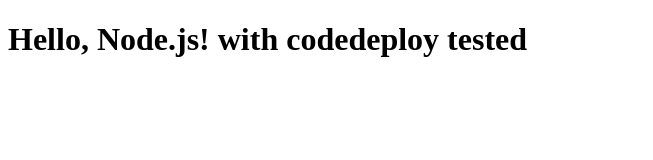
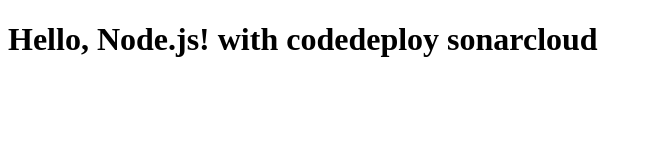
Before and after one commit to arjit547/nodesynk, a website: page index.html in a window 1280 px wide. Shown: the whole page, without its empty margins (0-653 px from the left). Drawn offline with Linux system fonts and the light colour scheme.

Commit message:
Update index.html

```diff
--- a/index.html
+++ b/index.html
@@ -8,6 +8,6 @@
   <title>Node.js App</title>
 </head>
 <body>
-  <h1>Hello, Node.js! with codedeploy tested</h1>
+  <h1>Hello, Node.js! with codedeploy sonarcloud</h1>
 </body>
 </html>
```
